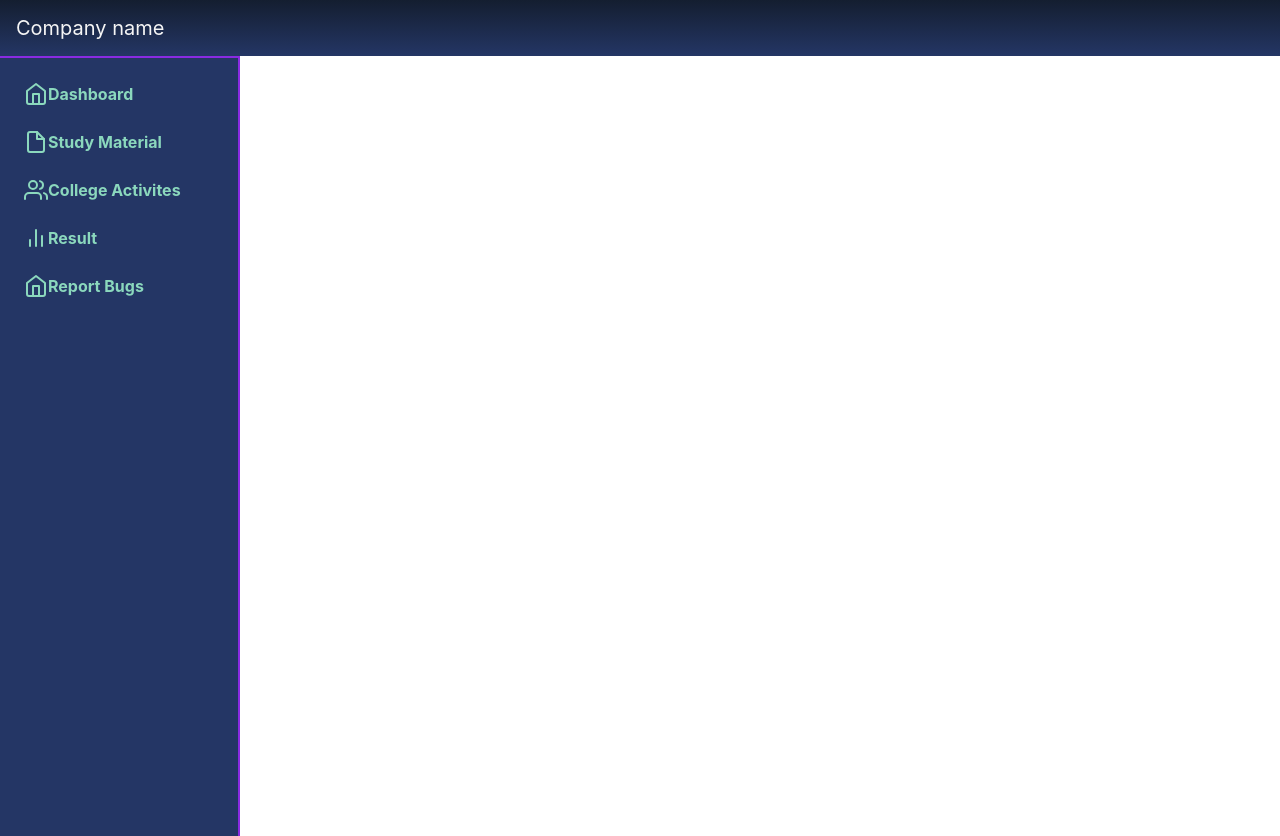
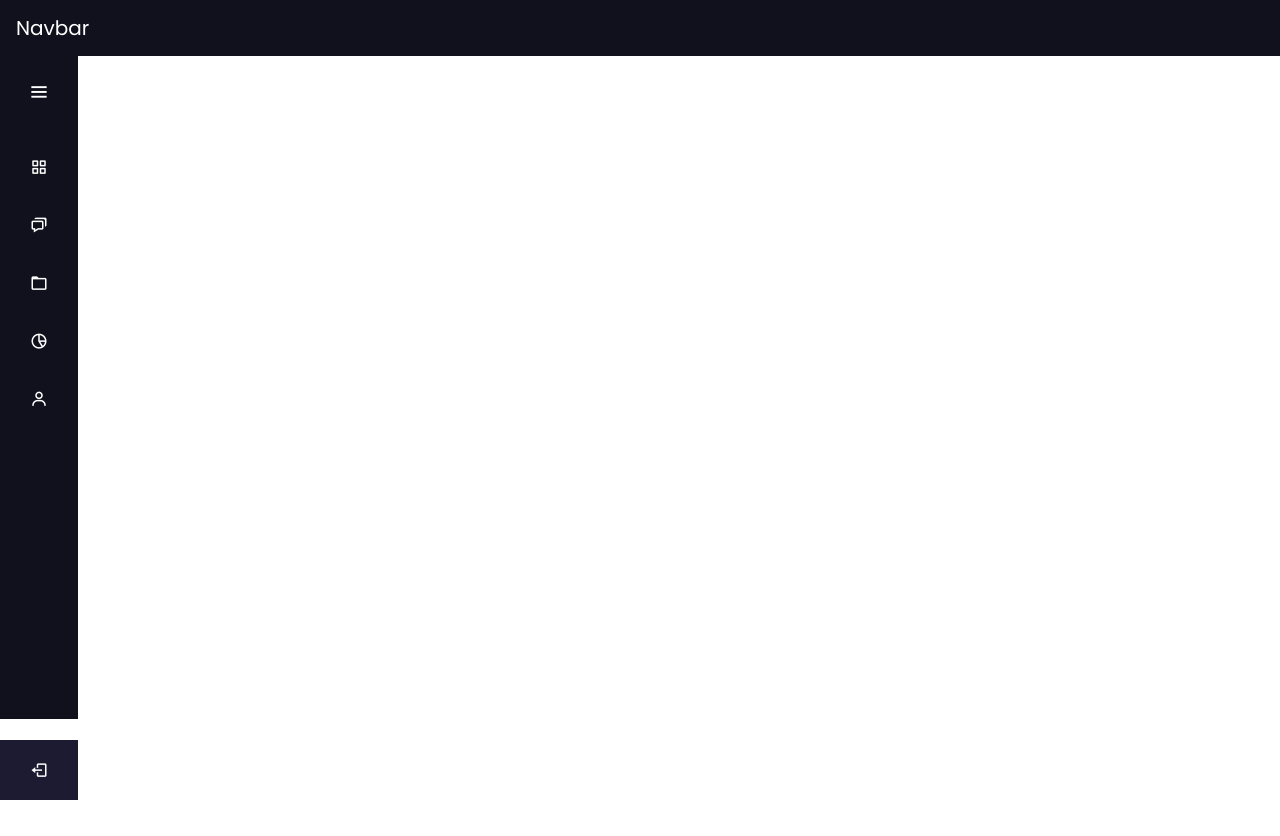
Before and after one commit to itsdhruvgupta/NotesOfCollegeSite, a Django app: page /college-activites/ in a window 1280 px wide. After the commit the page ends 800 px from the top, so only its background shows below. Run offline with Django 3.2, Linux system fonts and the light colour scheme; some libraries are stand-ins or nearby versions; grey boxes are pictures that could not be loaded.

Commit message:
changed slidebar

```diff
--- /dev/null
+++ b/notesSite/static/side.css
@@ -0,0 +1,250 @@
+/* Google Font Link */
+@import url('https://fonts.googleapis.com/css2?family=Poppins:wght@200;300;400;500;600;700&display=swap');
+*{
+  margin: 0;
+  padding: 0;
+  box-sizing: border-box;
+  font-family: "Poppins" , sans-serif;
+}
+.sidebar{
+  position: fixed;
+  left: 0;
+  top: 0;
+  height: 100%;
+  width: 78px;
+  background: #11101D;
+  padding: 6px 14px;
+  z-index: 99;
+  transition: all 0.5s ease;
+}
+.sidebar.open{
+  width: 250px;
+}
+.sidebar .logo-details{
+  height: 60px;
+  display: flex;
+  align-items: center;
+  position: relative;
+}
+.sidebar .logo-details .icon{
+  opacity: 0;
+  transition: all 0.5s ease;
+}
+.sidebar .logo-details .logo_name{
+  color: #fff;
+  font-size: 20px;
+  font-weight: 600;
+  opacity: 0;
+  transition: all 0.5s ease;
+}
+.sidebar.open .logo-details .icon,
+.sidebar.open .logo-details .logo_name{
+  opacity: 1;
+}
+.sidebar .logo-details #btn{
+  position: absolute;
+  top: 50%;
+  right: 0;
+  transform: translateY(-50%);
+  font-size: 22px;
+  transition: all 0.4s ease;
+  font-size: 23px;
+  text-align: center;
+  cursor: pointer;
+  transition: all 0.5s ease;
+}
+.sidebar.open .logo-details #btn{
+  text-align: right;
+}
+.sidebar i{
+  color: #fff;
+  height: 60px;
+  min-width: 50px;
+  font-size: 28px;
+  text-align: center;
+  line-height: 60px;
+}
+.sidebar .nav-list{
+  margin-top: 20px;
+  height: 100%;
+}
+.sidebar li{
+  position: relative;
+  margin: 8px 0;
+  list-style: none;
+}
+.sidebar li .tooltip{
+  position: absolute;
+  top: -20px;
+  left: calc(100% + 15px);
+  z-index: 3;
+  background: #fff;
+  box-shadow: 0 5px 10px rgba(0, 0, 0, 0.3);
+  padding: 6px 12px;
+  border-radius: 4px;
+  font-size: 15px;
+  font-weight: 400;
+  opacity: 0;
+  white-space: nowrap;
+  pointer-events: none;
+  transition: 0s;
+}
+.sidebar li:hover .tooltip{
+  opacity: 1;
+  pointer-events: auto;
+  transition: all 0.4s ease;
+  top: 50%;
+  transform: translateY(-50%);
+}
+.sidebar.open li .tooltip{
+  display: none;
+}
+.sidebar input{
+  font-size: 15px;
+  color: #FFF;
+  font-weight: 400;
+  outline: none;
+  height: 50px;
+  width: 100%;
+  width: 50px;
+  border: none;
+  border-radius: 12px;
+  transition: all 0.5s ease;
+  background: #1d1b31;
+}
+.sidebar.open input{
+  padding: 0 20px 0 50px;
+  width: 100%;
+}
+.sidebar .bx-search{
+  position: absolute;
+  top: 50%;
+  left: 0;
+  transform: translateY(-50%);
+  font-size: 22px;
+  background: #1d1b31;
+  color: #FFF;
+}
+.sidebar.open .bx-search:hover{
+  background: #1d1b31;
+  color: #FFF;
+}
+.sidebar .bx-search:hover{
+  background: #FFF;
+  color: #11101d;
+}
+.sidebar li a{
+  display: flex;
+  height: 100%;
+  width: 100%;
+  border-radius: 12px;
+  align-items: center;
+  text-decoration: none;
+  transition: all 0.4s ease;
+  background: #11101D;
+}
+.sidebar li a:hover{
+  background: #FFF;
+}
+.sidebar li a .links_name{
+  color: #fff;
+  font-size: 15px;
+  font-weight: 400;
+  white-space: nowrap;
+  opacity: 0;
+  pointer-events: none;
+  transition: 0.4s;
+}
+.sidebar.open li a .links_name{
+  opacity: 1;
+  pointer-events: auto;
+}
+.sidebar li a:hover .links_name,
+.sidebar li a:hover i{
+  transition: all 0.5s ease;
+  color: #11101D;
+}
+.sidebar li i{
+  height: 50px;
+  line-height: 50px;
+  font-size: 18px;
+  border-radius: 12px;
+}
+.sidebar li.profile{
+  position: fixed;
+  height: 60px;
+  width: 78px;
+  left: 0;
+  bottom: -8px;
+  padding: 10px 14px;
+  background: #1d1b31;
+  transition: all 0.5s ease;
+  overflow: hidden;
+}
+.sidebar.open li.profile{
+  width: 250px;
+}
+.sidebar li .profile-details{
+  display: flex;
+  align-items: center;
+  flex-wrap: nowrap;
+}
+.sidebar li img{
+  height: 45px;
+  width: 45px;
+  object-fit: cover;
+  border-radius: 6px;
+  margin-right: 10px;
+}
+.sidebar li.profile .name,
+.sidebar li.profile .job{
+  font-size: 15px;
+  font-weight: 400;
+  color: #fff;
+  white-space: nowrap;
+}
+.sidebar li.profile .job{
+  font-size: 12px;
+}
+.sidebar .profile #log_out{
+  position: absolute;
+  top: 50%;
+  right: 0;
+  transform: translateY(-50%);
+  background: #1d1b31;
+  width: 100%;
+  height: 60px;
+  line-height: 60px;
+  border-radius: 0px;
+  transition: all 0.5s ease;
+}
+.sidebar.open .profile #log_out{
+  width: 50px;
+  background: none;
+}
+.home-section{
+  position: relative;
+  background: #E4E9F7;
+  min-height: 100vh;
+  top: 0;
+  left: 78px;
+  width: calc(100% - 78px);
+  transition: all 0.5s ease;
+  z-index: 2;
+}
+.sidebar.open ~ .home-section{
+  left: 250px;
+  width: calc(100% - 250px);
+}
+.home-section .text{
+  display: inline-block;
+  color: #11101d;
+  font-size: 25px;
+  font-weight: 500;
+  margin: 18px
+}
+@media (max-width: 420px) {
+  .sidebar li .tooltip{
+    display: none;
+  }
+}
--- a/notesSite/student/urls.py
+++ b/notesSite/student/urls.py
@@ -18,6 +18,6 @@ from student import views
 
 urlpatterns = [
     path("",views.index, name = "home"),
-    path("notes/",views.notes, name = "notes"),
+    path("study-materials/",views.study_materials, name = "study-materials"),
     path("college-activites/",views.college_activites, name = "college-activites"),
 ]
--- a/notesSite/student/views.py
+++ b/notesSite/student/views.py
@@ -3,7 +3,7 @@ from student.models import studyMaterial
 def index(request):
     return render(request,'index.html')
 
-def notes(request):
+def study_materials(request):
     if request.method == 'POST':
         select_course = request.POST.get('course')
         select_sem = request.POST.get('sem')
@@ -30,7 +30,7 @@ def notes(request):
         dict = {'studyMaterial_data':studyMaterial_data}
 
 
-    return render(request,'notes.html',dict)
+    return render(request,'Study-Materials.html',dict)
 
 def college_activites(request):
 
--- a/notesSite/templates/base_template.html
+++ b/notesSite/templates/base_template.html
@@ -1,3 +1,5 @@
+{% load static %}
+
 <!doctype html>
 <html lang="en">
 
@@ -6,29 +8,32 @@
     <meta charset="utf-8">
     <meta name="viewport" content="width=device-width, initial-scale=1, shrink-to-fit=no">
 
+    <link rel="stylesheet" href='{% static "side.css"%}'>
     <!-- Bootstrap CSS -->
+
+    <link href='https://unpkg.com/boxicons@2.0.7/css/boxicons.min.css' rel='stylesheet'>
     <link rel="stylesheet" href="https://stackpath.bootstrapcdn.com/bootstrap/4.3.1/css/bootstrap.min.css" integrity="sha384-ggOyR0iXCbMQv3Xipma34MD+dH/1fQ784/j6cY/iJTQUOhcWr7x9JvoRxT2MZw1T" crossorigin="anonymous">
     <link rel="canonical" href="https://getbootstrap.com/docs/4.0/examples/dashboard/">
     <title> {% block title %} {% endblock title %}</title>
 
     {% block head %}{% endblock head %}
-    <script >
-    {% block script %}{% endblock script %}
+    <script>
+        { % block script %
+        }
+
+        { % endblock script %
+        }
     </script>
 
+
     <style>
+       {% block style %}{% endblock style %}
 
-    {% block style %}{% endblock style %}
-        {
-            % block style %
+
+        .my-main {
+            padding: 1rem;
         }
 
-        {
-            % endblock style %
-        }
-        .my-main{
-            padding : 1rem;
-        }
         .my-rows {
             display: flex;
             flex-direction: row;
@@ -46,9 +51,9 @@
             border-radius: 10px;
         }
 
-        .my-cols:hover{
+        .my-cols:hover {
             background-color: #8BD8BD;
-          transform:scale(1.1);
+            transform: scale(1.1);
         }
 
         .my-flex-row {
@@ -71,11 +76,12 @@
             display: flex;
             color: whitesmoke;
         }
-        .nav-contents{
+
+        .nav-contents {
             color: #8BD8BD;
         }
 
-        .nav-contents:hover{
+        .nav-contents:hover {
             color: white;
         }
 
@@ -86,55 +92,74 @@
 </head>
 
 <body>
-
-    <nav class="navbar" style="background-image: linear-gradient(#141E30, #243665)">
-        <a class=" navbar-brand " href="/"><span style="color: whitesmoke; ">Company name</span></a>
+<nav class="navbar navbar-dark " style="background-color:#11101D;">
+  <a class="navbar-brand" href="#">Navbar</a>
 </nav>
-
-
-
-
-
-
-    <!-- <nav class="navbar navbar-dark sticky-top bg-dark flex-md-nowrap p-0 ">
-            <a class="navbar-brand col-sm-3 col-md-2 mr-0 " href="# ">Company name</a>
-            <input class="form-control form-control-dark w-100 " type="text " placeholder="Search " aria-label="Search ">
-            <ul class="navbar-nav px-3 ">
-                <li class="nav-item text-nowrap ">
-                    <a class="nav-link " href="# ">Sign out</a>
-                </li>
-            </ul>
-        </nav> -->
 
     <div class="container-fluid ">
 
-        <div class="row " >
+        <div class="row ">
+
             <div class="my-flex-row ">
-                {% block my-navbar %}
-                <div class="my-nav " style="background-color: #243665">
-                    <a class="nav-contents" href="/ " style="text-decoration:none;">
-                        <svg xmlns="http://www.w3.org/2000/svg " width="24 " height="24 " viewBox="0 0 24 24 " fill="none " stroke="currentColor " stroke-width="2 " stroke-linecap="round " stroke-linejoin="round " class="feather feather-home
-        "><path d="M3 9l9-7 9 7v11a2 2 0 0 1-2 2H5a2 2 0 0 1-2-2z "></path><polyline points="9 22 9 12 15 12 15 22 "></polyline></svg> Dashboard <span class="sr-only ">(current)</span>
+                <div class="sidebar" style="    position: unset; height:170%">
+                    <div class="logo-details">
+                        <div class="logo_name">NotesLab</div>
+                        <i class='bx bx-menu' id="btn"></i>
+                    </div>
+                    <ul class="nav-list">
+                        <li>
+                            <a href="/">
+                                <i class='bx bx-grid-alt'></i>
+                                <span class="links_name">Dashboard</span>
                             </a>
-                    <a class="nav-contents" href="/notes/" style="text-decoration:none;">
-                        <svg xmlns="http://www.w3.org/2000/svg " width="24 " height="24 " viewBox="0 0 24 24 " fill="none " stroke="currentColor " stroke-width="2 " stroke-linecap="round " stroke-linejoin="round " class="feather feather-file
-        "><path d="M13 2H6a2 2 0 0 0-2 2v16a2 2 0 0 0 2 2h12a2 2 0 0 0 2-2V9z "></path><polyline points="13 2 13 9 20 9 "></polyline></svg>Study Material</span>
+                            <span class="tooltip">Dashboard</span>
+                        </li>
+
+                        <li>
+                            <a href="/study-materials/">
+                                <i class='bx bx-chat'></i>
+                                <span class="links_name">Study Materials</span>
                             </a>
-                    <a class="nav-contents" href="/college-activites/" style="text-decoration:none;">
-                        <svg xmlns="http://www.w3.org/2000/svg " width="24 " height="24 " viewBox="0 0 24 24 " fill="none " stroke="currentColor " stroke-width="2 " stroke-linecap="round " stroke-linejoin="round " class="feather feather-users
-        "><path d="M17 21v-2a4 4 0 0 0-4-4H5a4 4 0 0 0-4 4v2 "></path><circle cx="9 " cy="7 " r="4 "></circle><path d="M23 21v-2a4 4 0 0 0-3-3.87 "></path><path d="M16 3.13a4 4 0 0 1 0 7.75 "></path></svg>College Activites
-                        <span class="sr-only ">(current)</span>
+                            <span class="tooltip">Study Materials</span>
+                        </li>
+                        <li>
+                            <a href="/college-activites/">
+                                <i class='bx bx-folder'></i>
+                                <span class="links_name">College Activities</span>
                             </a>
-                    <a class="nav-contents" href="# " style="text-decoration:none;">
-                        <svg xmlns="http://www.w3.org/2000/svg " width="24 " height="24 " viewBox="0 0 24 24 " fill="none " stroke="currentColor " stroke-width="2 " stroke-linecap="round " stroke-linejoin="round " class="feather feather-bar-chart-2
-        "><line x1="18 " y1="20 " x2="18 " y2="10 "></line><line x1="12 " y1="20 " x2="12 " y2="4 "></line><line x1="6 " y1="20 " x2="6 " y2="14 "></line></svg> Result <span class="sr-only ">(current)</span>
+                            <span class="tooltip">College Activities</span>
+                        </li>
+                        <li>
+                            <a href="#">
+                                <i class='bx bx-pie-chart-alt-2'></i>
+                                <span class="links_name">Results</span>
                             </a>
-                    <a class="nav-contents" href="# " style="text-decoration:none;">
-                        <svg xmlns="http://www.w3.org/2000/svg " width="24 " height="24 " viewBox="0 0 24 24 " fill="none " stroke="currentColor " stroke-width="2 " stroke-linecap="round " stroke-linejoin="round " class="feather feather-home
-        "><path d="M3 9l9-7 9 7v11a2 2 0 0 1-2 2H5a2 2 0 0 1-2-2z "></path><polyline points="9 22 9 12 15 12 15 22 "></polyline></svg> Report Bugs <span class="sr-only ">(current)</span>
+                            <span class="tooltip">Results</span>
+                        </li>
+
+                        <li>
+                            <a href="#">
+                                <i class='bx bx-user'></i>
+                                <span class="links_name">Report Bugs</span>
                             </a>
+                            <span class="tooltip">Report Bugs</span>
+                        </li>
+
+                        <li class="profile">
+                            <div class="profile-details">
+                                <img src="profile.jpg" alt="profileImg">
+                                <div class="name_job">
+                                    <div class="name">Jhon Xina</div>
+                                    <div class="job">Web designer</div>
                                 </div>
-                {% endblock my-navbar %} {% block body %} {% endblock body %}
+                            </div>
+                            <i class='bx bx-log-out' id="log_out"></i>
+                        </li>
+                    </ul>
+                </div>
+
+
+                {% block my-navbar %} {% endblock my-navbar %} {% block body %} {% endblock body %}
 
             </div>
 
@@ -146,15 +171,29 @@
         </div>
     </div>
 
-    <!-- Bootstrap core JavaScript
-    ================================================== -->
 
+    <script>
+        let sidebar = document.querySelector(".sidebar");
+        let closeBtn = document.querySelector("#btn");
+        let searchBtn = document.querySelector(".bx-search");
 
+        closeBtn.addEventListener("click", () => {
+            sidebar.classList.toggle("open");
+            menuBtnChange();
+        });
 
-    <!-- Icons -->
-    <script src="https://unpkg.com/feather-icons/dist/feather.min.js "></script>
-    <script>
-        feather.replace()
+        searchBtn.addEventListener("click", () => {
+            sidebar.classList.toggle("open");
+            menuBtnChange();
+        });
+
+        function menuBtnChange() {
+            if (sidebar.classList.contains("open")) {
+                closeBtn.classList.replace("bx-menu", "bx-menu-alt-right");
+            } else {
+                closeBtn.classList.replace("bx-menu-alt-right", "bx-menu");
+            }
+        }
     </script>
 
 
--- a/notesSite/templates/college-activities.html
+++ b/notesSite/templates/college-activities.html
@@ -1,7 +1,9 @@
-{% extends 'base_template.html'%} {% block title %} Select Your Course {% endblock title %}
+{% extends 'base_template.html'%}
+
+{% block title %} Select Your Course {% endblock title %}
+
+{% block head %}
+{% endblock head %}
 
 {% block body%}
-
-
-
 {% endblock body%}
--- a/notesSite/templates/index.html
+++ b/notesSite/templates/index.html
@@ -1,4 +1,7 @@
- {% extends 'base_template.html'%} {% block title %} Home{% endblock title %} {% block body %}
+ {% extends 'base_template.html'%}
+ {% block title %} Home{% endblock title %}
+
+ {% block body %}
 
 <div class="my-main">
     <div class="my-rows">
```
Also changed, not shown: notesSite/templates/Study-Materials.html (renamed from notesSite/templates/notes.html, +4 -3 lines). Lines whose indentation alone changed are shown as unchanged.
